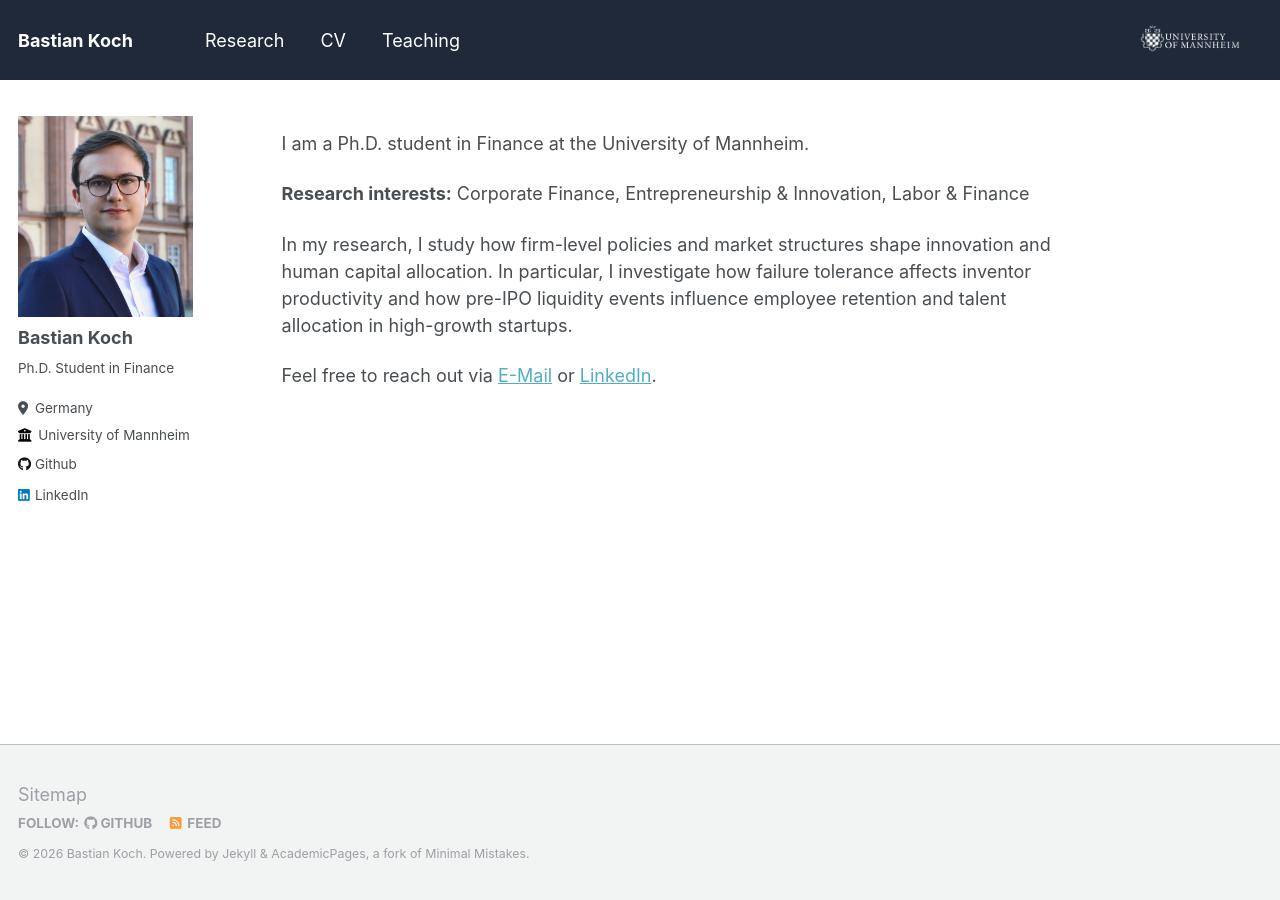
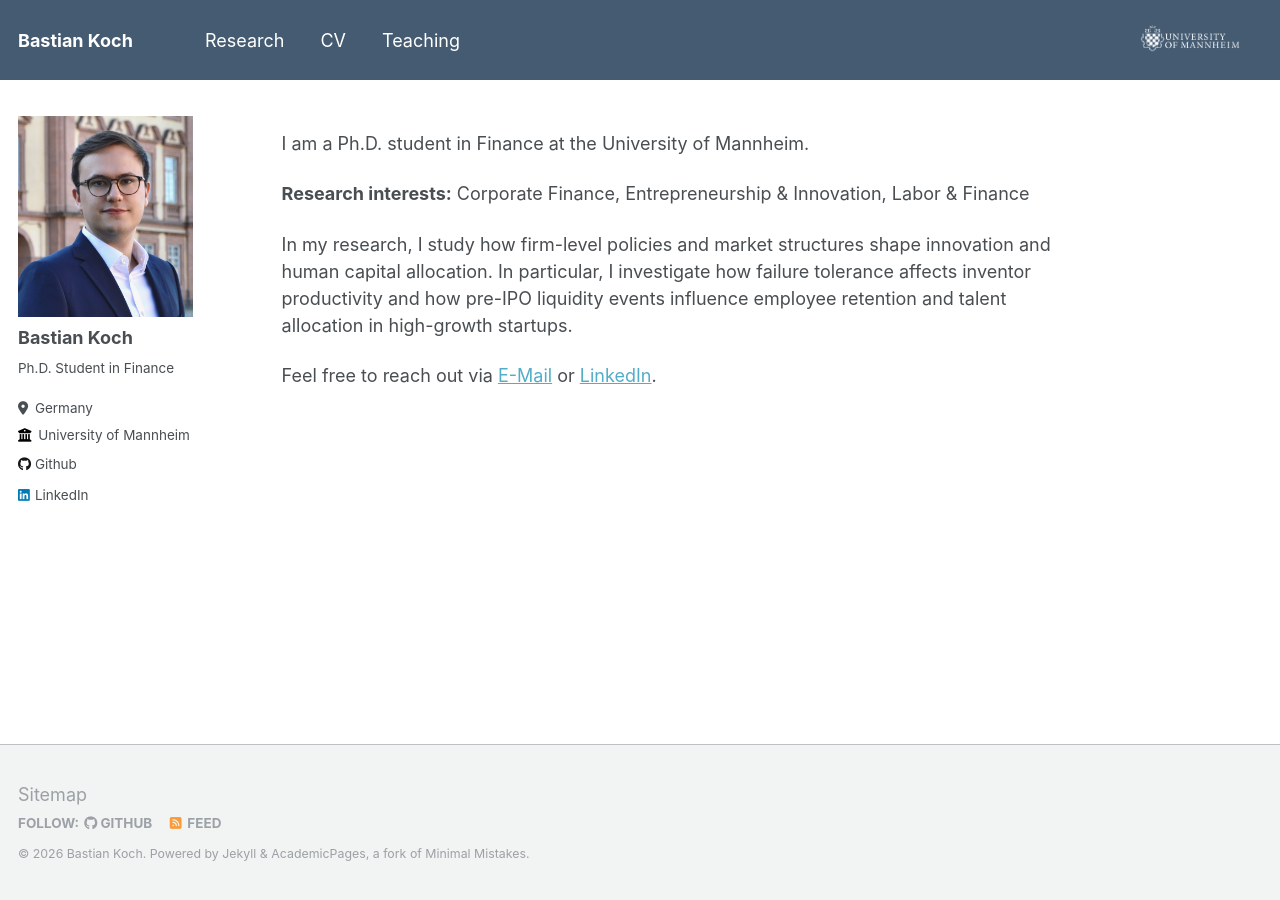
Before and after one commit to BastianKoch/BastianKoch.github.io, a Jekyll site: the page built from _pages/about.md, in a window 1280 px wide. Built offline with Jekyll 4.4.1, drawn with Linux system fonts in a browser that asks for light colours.

Commit message:
Update masthead color to #445B72
Co-Authored-By: Claude Sonnet 4.6 <noreply@anthropic.com>

```diff
--- a/_sass/_masthead.scss
+++ b/_sass/_masthead.scss
@@ -4,7 +4,7 @@
 
 .masthead {
   position: fixed;
-  background: #20293A;
+  background: #445B72;
   border-bottom: none;
   height: $masthead-height;
   top: 0;
```
